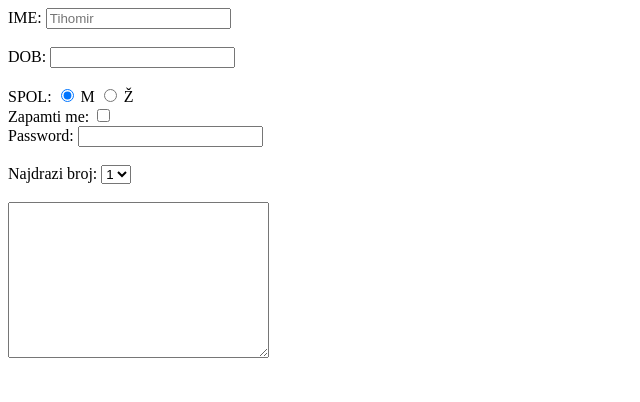
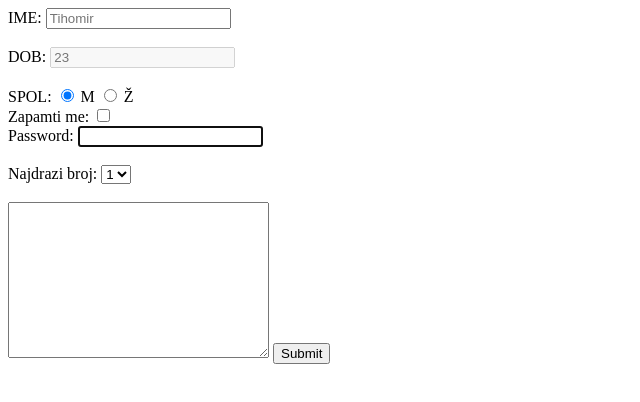
Before and after one commit to TihoAska/html, a plain HTML site: page index.html in a window 1280 px wide. Shown: the whole page, without its empty margins (0-640 px from the left). Drawn offline with Linux system fonts and the light colour scheme.

Commit message:
drugi commit

```diff
--- a/index.html
+++ b/index.html
@@ -10,7 +10,7 @@
         IME: <input type="text" placeholder="Tihomir">
         <br>
         <br>
-        DOB: <input type="number">
+        DOB: <input type="number" disabled placeholder="23">
         <br>
         <br>
         SPOL:
@@ -19,7 +19,7 @@
         <br>
         Zapamti me: <input type="checkbox">
         <br>
-        Password: <input type="password">
+        Password: <input autofocus type="password">
         <br>
         <br>
         Najdrazi broj:
@@ -33,6 +33,8 @@
         <textarea name="" id="" cols="30" rows="10">
 
         </textarea>
+
+        <input type="Submit">
     </form>
   </body>
 </html>
```
